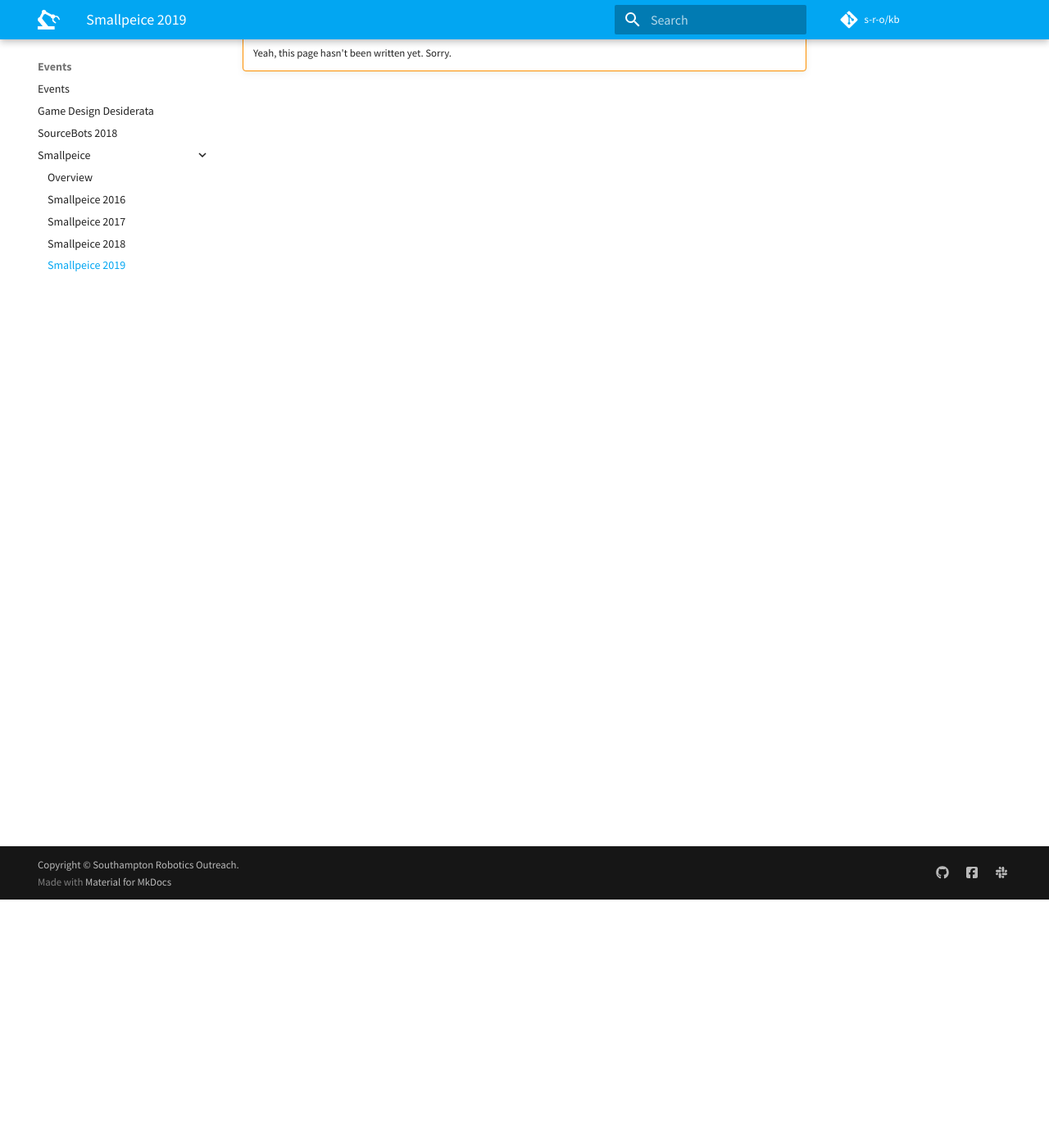
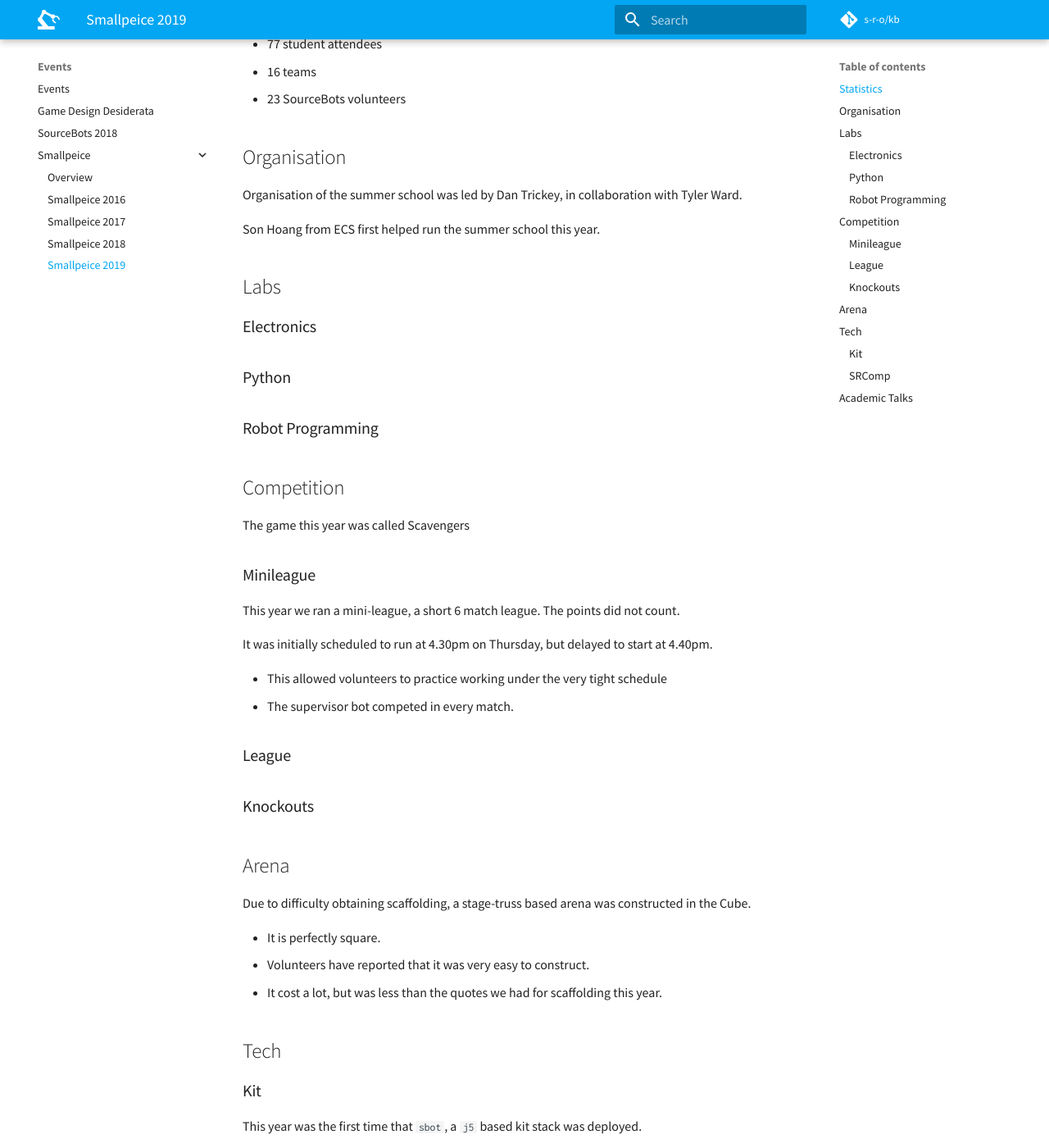
Before and after one commit to roboticsoutreach/kb, an MkDocs documentation site: the page built from docs/events/smallpeice/2019.md, in a window 1280 px wide and 1400 px high, scrolled down 303 px. Shown: the whole window at 82% size. Built offline with MkDocs 1.6.1 and Material for MkDocs 9.7.7, drawn with Linux system fonts in a browser that asks for light colours; comment, search, counter and statistics services are not loaded; some of the changed text lies outside the part shown.

Commit message:
Add some info on SP2019

```diff
--- a/docs/events/smallpeice/2019.md
+++ b/docs/events/smallpeice/2019.md
@@ -2,9 +2,69 @@
 title: Smallpeice 2019
 ---
 
-Smallpeice 2019 is an upcoming summer school that will be held in August 2019
+Smallpeice 2019 was a summer school that was held from 12th - 16th August 2019.
+
+## Statistics
+
+- 77 student attendees
+- 16 teams
+- 23 SourceBots volunteers
+
+## Organisation
+
+Organisation of the summer school was led by Dan Trickey, in collaboration with Tyler Ward.
+
+Son Hoang from ECS first helped run the summer school this year.
+
+## Labs
+
+### Electronics
+
+### Python
+
+### Robot Programming
+
+## Competition
+
+The game this year was called Scavengers
+
+### Minileague
+
+This year we ran a mini-league, a short 6 match league. The points did not count.
+
+It was initially scheduled to run at 4.30pm on Thursday, but delayed to start at 4.40pm.
+
+- This allowed volunteers to practice working under the very tight schedule
+- The supervisor bot competed in every match.
+
+### League
+
+### Knockouts
+
+## Arena
+
+Due to difficulty obtaining scaffolding, a stage-truss based arena was constructed in the Cube.
+
+- It is perfectly square.
+- Volunteers have reported that it was very easy to construct.
+- It cost a lot, but was less than the quotes we had for scaffolding this year.
+
+## Tech
+
+### Kit
+
+This year was the first time that `sbot`, a `j5` based kit stack was deployed.
+
+### SRComp
+
+SRComp was used for arena operations.
+This is the first known time that full-stack Python 3 has been used in a real-world deployment.
+
+## Academic Talks
+
+There were 3 academic talks held this year.
 
 !!! warning "Page under construction"
     Barry the Bee has stolen the content from this page and we've yet to put it back!
 
-    Yeah, this page hasn't been written yet. Sorry.
+    Yeah, this page is only partiall written. Sorry.
```
